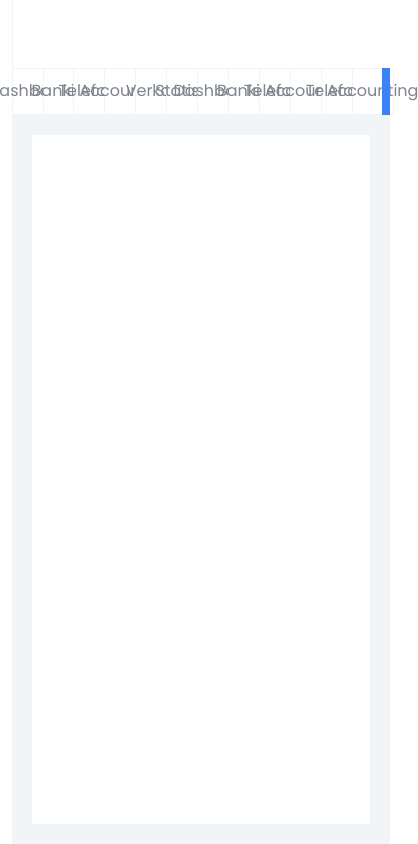
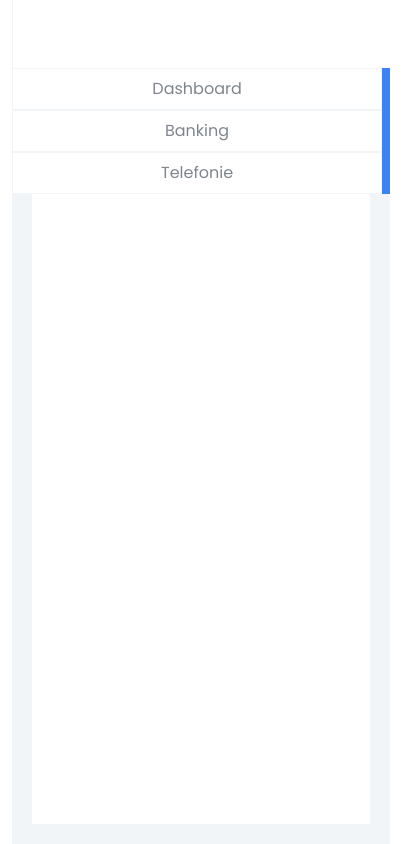
Before and after one commit to YuriiDmytruk/insiders-dnd, a React (Create React App) app: page / in a window 390 px wide. Shown: the whole page, 418 px wide, since content can reach past the window. Built offline with nearby package versions, Linux system fonts and the light colour scheme.

Commit message:
add localStorage and responsive

```diff
--- a/src/components/TabControl.jsx
+++ b/src/components/TabControl.jsx
@@ -1,5 +1,5 @@
 import { closestCorners, DndContext, DragOverlay, KeyboardSensor, PointerSensor, TouchSensor, useSensor, useSensors } from "@dnd-kit/core"
-import { useState } from "react"
+import { useState, useEffect } from "react"
 import TabList from "./TabList"
 import { arrayMove, sortableKeyboardCoordinates } from "@dnd-kit/sortable"
 
@@ -8,19 +8,30 @@ const TabControl = () => {
     const titles = ['Dashboard', 'Banking', 'Telefonie',
         'Accounting', 'Verkauf', 'Statistic',
         'Dashboard', 'Banking', 'Telefonie',
-        'Accounting',
-        'Telefonie', 'Accounting', 'Verkauf',
+        'Accounting', 'Telefonie', 'Accounting', 'Verkauf',
         'Statistic', 'Dashboard', 'Banking',
         'Telefonie', 'Accounting', 'Verkauf',
         'Statistic']
 
-    const [tabs, setTabs] = useState(
-        titles.map((_title, index) => ({
-            id: index,
-            title: _title,
-            fixed: false,
-        }))
+    const [tabs, setTabs] = useState(() => {
+        const tabsString = localStorage.getItem('TABS');
+        const parsedTabs = JSON.parse(tabsString);
+
+        if (!Array.isArray(parsedTabs)) {
+            return titles.map((_title, index) => ({
+                id: index,
+                title: _title,
+                fixed: false,
+            }));
+        }
+
+        return parsedTabs;
+    }
     );
+
+    useEffect(() => {
+        localStorage.setItem('TABS', JSON.stringify(tabs));
+    }, [tabs]);
 
     const changeFixedState = (id) => {
         setTabs(prevTabs =>
@@ -41,13 +52,11 @@ const TabControl = () => {
             const originalPos = getTaskPosition(active.id)
             const newPos = getTaskPosition(over.id)
 
-            const newTabs = arrayMove(tabs, originalPos, newPos).sort((a, b) => {
+            return arrayMove(tabs, originalPos, newPos).sort((a, b) => {
                 if (a.fixed && !b.fixed) return -1;
                 if (!a.fixed && b.fixed) return 1;
                 return 0;
             });
-
-            return newTabs
         })
     }
 
--- a/src/components/TabList.jsx
+++ b/src/components/TabList.jsx
@@ -1,21 +1,47 @@
-import { useState } from 'react'
+import { useState, useEffect } from 'react'
 import { SortableContext } from "@dnd-kit/sortable"
 import Tab from "./Tab"
 import DropdownMenu from './DropdownMenu'
 
-
-
 const TabList = ({ tabs, changeFixedState }) => {
 
     const [showDropDown, setShowDropDown] = useState(false)
+    const [elementsOnPage, setElementsOnPage] = useState(12)
+    const [windowWidth, setWindowWidth] = useState(window.innerWidth);
 
-    const visibleTabs = tabs.slice(0, 12)
-    const dropTabs = tabs.slice(12)
+    useEffect(() => {
+        const handleResize = () => {
+            setWindowWidth(window.innerWidth);
+        };
+        window.addEventListener('resize', handleResize);
+        return () => {
+            window.removeEventListener('resize', handleResize);
+        };
+    }, []);
+
+    useEffect(() => {
+        const updateElementsOnPage = () => {
+            if (windowWidth > 1536) {
+                return 15;
+            } else if (windowWidth > 1280) {
+                return 12;
+            } else if (windowWidth > 640) {
+                return 4;
+            } else {
+                return 3    ;
+            }
+        };
+
+        setElementsOnPage(updateElementsOnPage());
+    }, [windowWidth]);
+
+    const visibleTabs = tabs.slice(0, elementsOnPage)
+    const dropTabs = tabs.slice(elementsOnPage)
 
     return (
         <div className='grid grid-cols-[1fr_2%] mb-5'>
             <SortableContext items={tabs}>
-                <div className='w-full grid grid-cols-12 bg-white'>
+                <div className={`w-full grid bg-white grid-cols-${elementsOnPage}`}>
 
                     {visibleTabs.filter(tab => tab.fixed)
                         .map(tab =>
```
